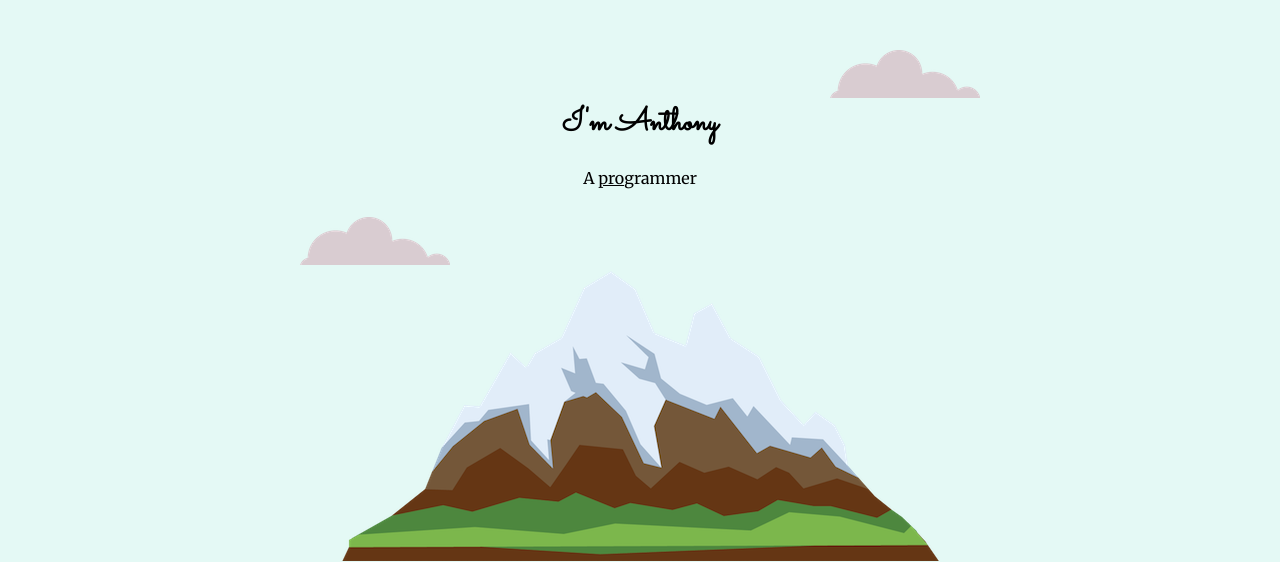
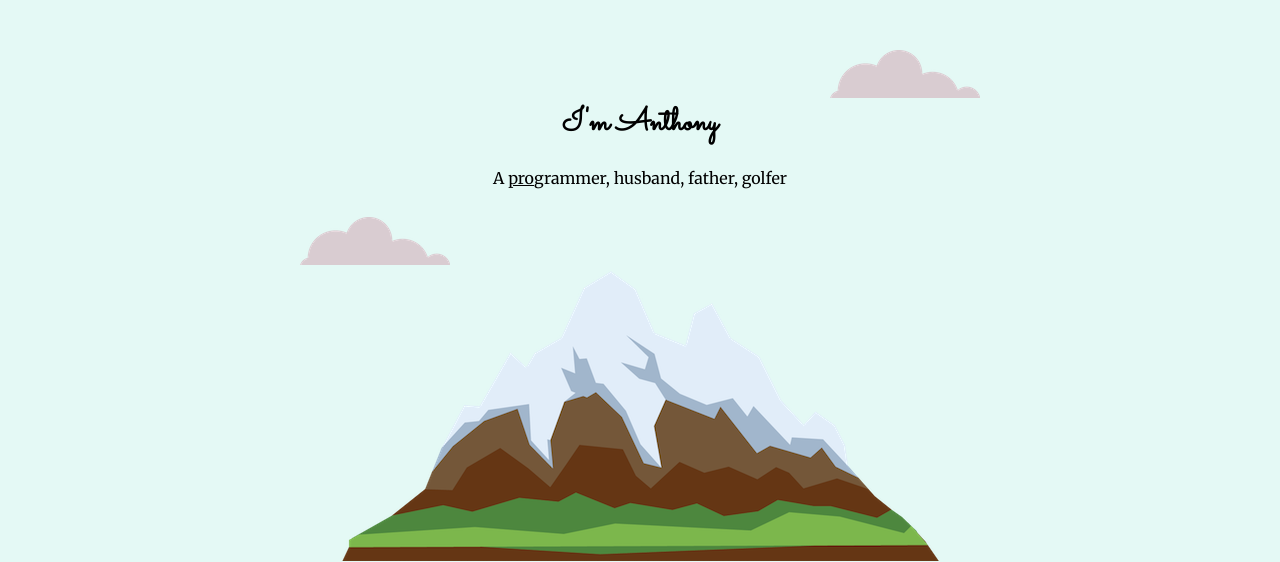
Before and after one commit to AntA585/CSS---My-Site, a plain HTML site: page index.html in a window 1280 px wide. Shown: the top 562 px of the page. Drawn offline with Linux system fonts and the light colour scheme.

Commit message:
Updated about me

```diff
--- a/index.html
+++ b/index.html
@@ -16,7 +16,7 @@
   <div class="top-container">
     <img class="top-cloud" src="images/cloud.png" alt="cloud-img">
     <h1>I'm Anthony</h1>
-    <p>A <span class="pro">pro</span>grammer</p>
+    <p>A <span class="pro">pro</span>grammer, husband, father, golfer</p>
     <img class="bottom-cloud" src="images/cloud.png" alt="cloud-img">
     <img src="images/mountain.png" alt="mountain-img">
   </div>
```
